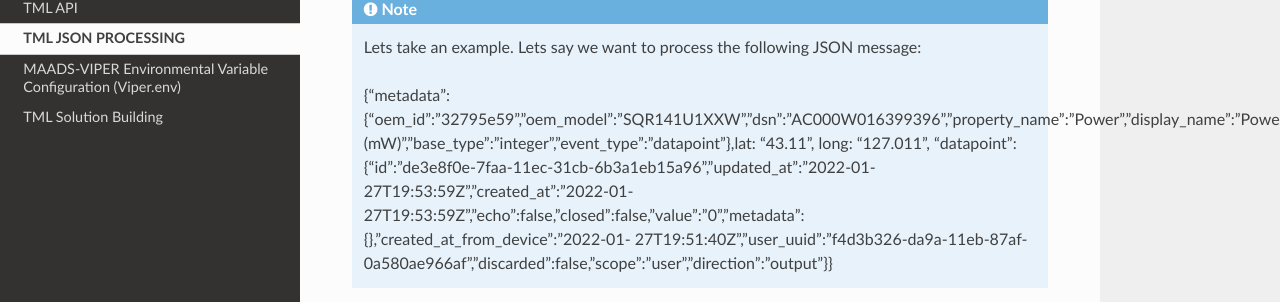
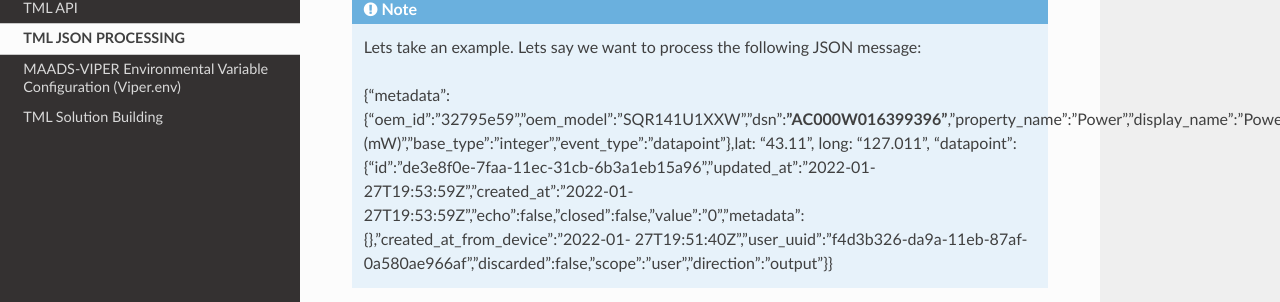
Before and after one commit to smaurice101/readthedocs, a Sphinx documentation site: the page built from docs/source/jsonprocessing.rst, in a window 1280 px wide and 900 px high, scrolled down 535 px. Shown: the part 183-485 px from the top of the window. Built offline with Sphinx 7.4.7 and the Read the Docs theme 2.0.0, drawn with Linux system fonts in a browser that asks for light colours.

```diff
--- a/docs/source/jsonprocessing.rst
+++ b/docs/source/jsonprocessing.rst
@@ -29,7 +29,7 @@ TML requires the following - as shown in the table below. We will go though an e
 .. note::
    Lets take an example.  Lets say we want to process the following JSON message:
 
-   {"metadata":{"oem_id":"32795e59","oem_model":"SQR141U1XXW","dsn":"AC000W016399396","property_name":"Power","display_name":"Power
+   {"metadata":{"oem_id":"32795e59","oem_model":"SQR141U1XXW","dsn":**"AC000W016399396"**,"property_name":"Power","display_name":"Power
    (mW)","base_type":"integer","event_type":"datapoint"},lat: "43.11", long: "127.011", "datapoint":{"id":"de3e8f0e-7faa-11ec-31cb-6b3a1eb15a96","updated_at":"2022-01-
    27T19:53:59Z","created_at":"2022-01-27T19:53:59Z","echo":false,"closed":false,"value":"0","metadata":{},"created_at_from_device":"2022-01-
    27T19:51:40Z","user_uuid":"f4d3b326-da9a-11eb-87af-0a580ae966af","discarded":false,"scope":"user","direction":"output"}}
```
